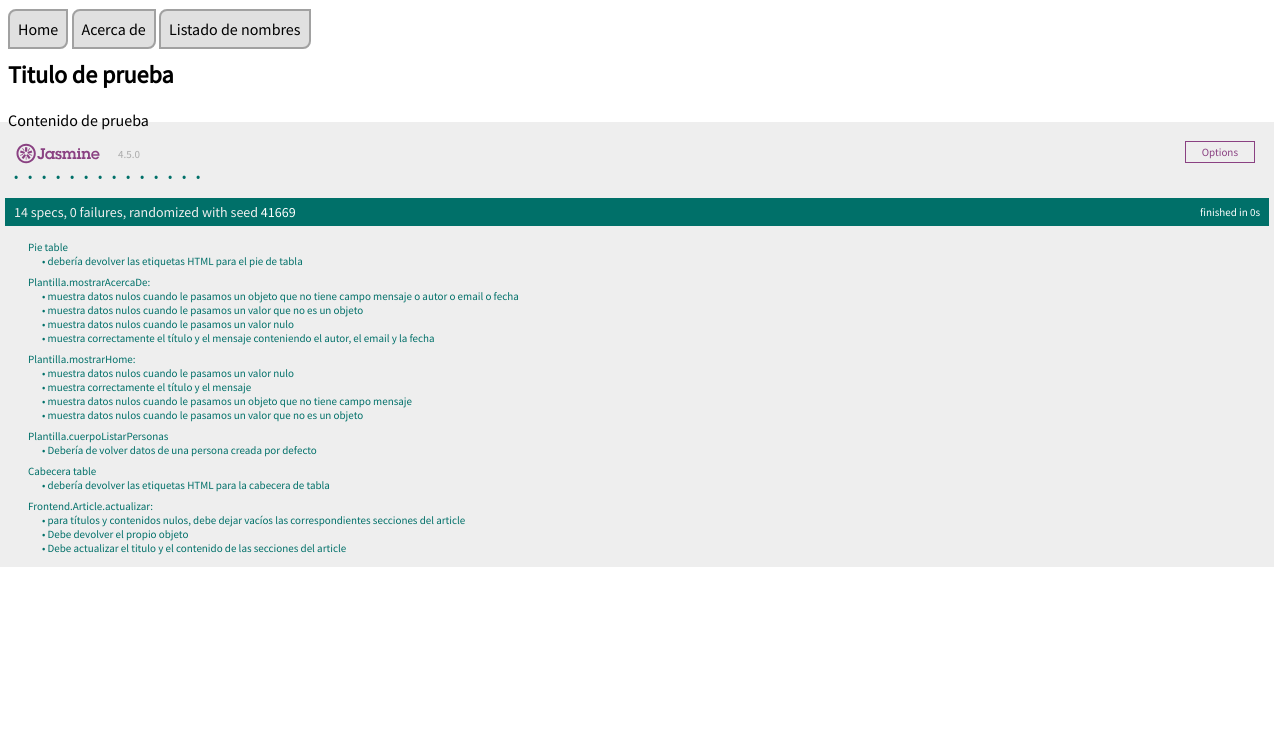
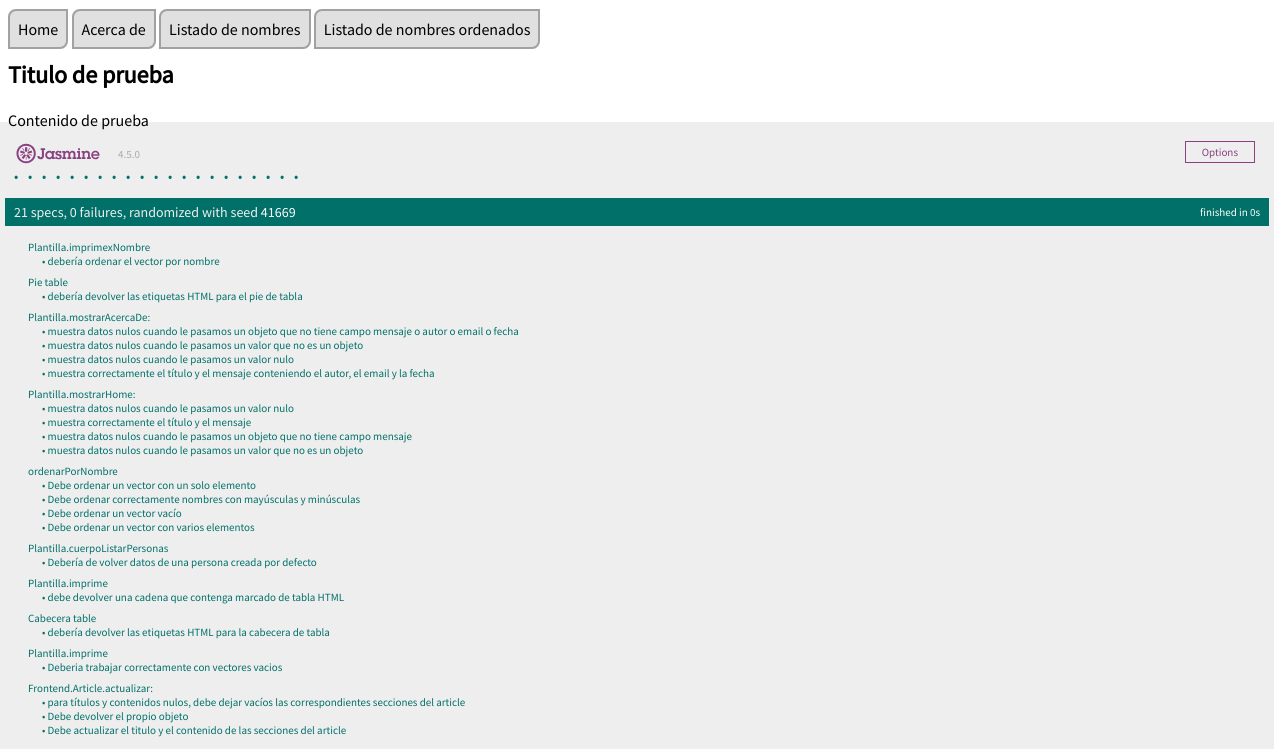
Before and after one commit to UJA-DAGIL-22-23/dagil-2022-2023-practica-3-aor00039, a website with bundled scripts: page front-end/static-files/index.html in a window 1280 px wide. Shown: the part 64-813 px from the top of the page. Built offline with nearby package versions, Linux system fonts and the light colour scheme.

Commit message:
HU-03-Funcionalidad 3º HU

```diff
--- a/front-end/static-files/index.html
+++ b/front-end/static-files/index.html
@@ -28,6 +28,8 @@
             title="Llama a la ruta /acercade del MS Plantilla">Acerca de</a>
         <a href="javascript:Plantilla.procesarListarNombres()" class="opcion-principal"
             title="Llama a la ruta /getTodas del MS Plantilla">Listado de nombres</a>
+        <a href="javascript:Plantilla.procesarListarNombresOrdenados()" class="opcion-principal"
+            title="Llama a la ruta /getTodas del MS Plantilla">Listado de nombres ordenados</a>
     </nav>
 
     <!--
--- a/front-end/static-files/js/ms-plantilla-spec.js
+++ b/front-end/static-files/js/ms-plantilla-spec.js
@@ -163,6 +163,122 @@ describe('Plantilla.cuerpoListarPersonas', () => {
     });
   });
 
+  describe("Plantilla.imprime", function(){
+    it("Deberia trabajar correctamente con vectores vacios", function(){
+        const vector = [];
+        const mensajeEsperado = Plantilla.cabeceraTablaNombres() + Plantilla.pieTabla();
+        const mensaje = Plantilla.imprime(vector);
+        expect(mensaje).toBe(mensajeEsperado);
+    });
+});
+
+  describe("Plantilla.imprime", function() {
+    let vector;
+    beforeEach(function() {
+      vector = [
+        {
+          ref: {
+            "@ref": {
+              id: "123"
+            }
+          },
+          data: {
+            nombre: "Juan"
+          }
+        },
+        {
+          ref: {
+            "@ref": {
+              id: "456"
+            }
+          },
+          data: {
+            nombre: "Ana"
+          }
+        },
+        {
+          ref: {
+            "@ref": {
+              id: "789"
+            }
+          },
+          data: {
+            nombre: "Carlos"
+          }
+        }
+      ];
+    });
+
+    it("debe devolver una cadena que contenga marcado de tabla HTML", function() {
+      const result = Plantilla.imprime(vector);
+      expect(typeof result).toBe("string");
+      expect(result).toContain("<table");
+      expect(result).toContain("<thead");
+      expect(result).toContain("<tbody");
+      expect(result).toContain("</table>");
+    });
+  });
+
+  describe('ordenarPorNombre', () => {
+    it('Debe ordenar un vector vacío', () => {
+      const vector = [];
+      Plantilla.ordenarPorNombre(vector);
+      expect(vector).toEqual([]);
+    });
+
+    it('Debe ordenar un vector con un solo elemento', () => {
+      const vector = [{ data: { nombre: 'Juan' } }];
+      Plantilla.ordenarPorNombre(vector);
+      expect(vector).toEqual([{ data: { nombre: 'Juan' } }]);
+    });
+
+    it('Debe ordenar un vector con varios elementos', () => {
+      const vector = [
+        { data: { nombre: 'Luis' } },
+        { data: { nombre: 'Ana' } },
+        { data: { nombre: 'Juan' } },
+      ];
+      Plantilla.ordenarPorNombre(vector);
+      expect(vector).toEqual([
+        { data: { nombre: 'Ana' } },
+        { data: { nombre: 'Juan' } },
+        { data: { nombre: 'Luis' } },
+      ]);
+    });
+
+    it('Debe ordenar correctamente nombres con mayúsculas y minúsculas', () => {
+      const vector = [
+        { data: { nombre: 'ana' } },
+        { data: { nombre: 'Juan' } },
+        { data: { nombre: 'Luis' } },
+        { data: { nombre: 'carlos' } },
+      ];
+      Plantilla.ordenarPorNombre(vector);
+      expect(vector).toEqual([
+        { data: { nombre: 'ana' } },
+        { data: { nombre: 'carlos' } },
+        { data: { nombre: 'Juan' } },
+        { data: { nombre: 'Luis' } },
+      ]);
+    });
+  });
+
+  describe("Plantilla.imprimexNombre", function() {
+    let vector;
+
+    beforeEach(function() {
+      vector = [      {        ref: {          "@ref": {            id: "123"          }        },        data: {          nombre: "Juan"        }      },      {        ref: {          "@ref": {            id: "456"          }        },        data: {          nombre: "Ana"        }      },      {        ref: {          "@ref": {            id: "789"          }        },        data: {          nombre: "Carlos"        }      }    ];
+    });
+
+    it("debería ordenar el vector por nombre", function() {
+      Plantilla.imprimexNombre(vector);
+
+      let nombresOrdenados = vector.map(e => e.data.nombre);
+      let nombresEsperados = ["Ana", "Carlos", "Juan"];
+      expect(nombresOrdenados).toEqual(nombresEsperados);
+    });
+  });
+
 
 /*
 IMPORTANTE
--- a/front-end/static-files/js/ms-plantilla.js
+++ b/front-end/static-files/js/ms-plantilla.js
@@ -138,6 +138,7 @@ Plantilla.imprime = function (vector) {
     mensaje += Plantilla.pieTabla();
 
     Frontend.Article.actualizar("Listado de personas", mensaje);
+    return mensaje;
 }
 
 Plantilla.cabeceraTablaNombres = function () {
@@ -171,3 +172,35 @@ Plantilla.recupera = async function (callBackFn) {
         callBackFn(vectorPersonas.data)
     }
 }
+
+// Tercera historia de usuario
+
+Plantilla.procesarListarNombresOrdenados = function () {
+    this.recupera(this.imprimexNombre);
+}
+
+
+
+Plantilla.ordenarPorNombre = function (vector) {
+    vector.sort(function(a, b){
+        var nombreA = a.data.nombre.toUpperCase(); // convierte los nombres a mayúsculas para ordenar correctamente
+        var nombreB = b.data.nombre.toUpperCase();
+        if (nombreA < nombreB) {
+            return -1;
+        }
+        if (nombreA > nombreB) {
+            return 1;
+        }
+        return 0;
+    });
+}
+
+Plantilla.imprimexNombre = function (vector) {
+    Plantilla.ordenarPorNombre(vector); // ordena el vector por nombre
+    let mensaje = "";
+    mensaje += Plantilla.cabeceraTablaNombres();
+    vector.forEach(e => mensaje+= Plantilla.cuerpoListarPersonas(e))
+    mensaje += Plantilla.pieTabla();
+
+    Frontend.Article.actualizar("Listado de personas ordenado por nombre", mensaje);
+}
```
